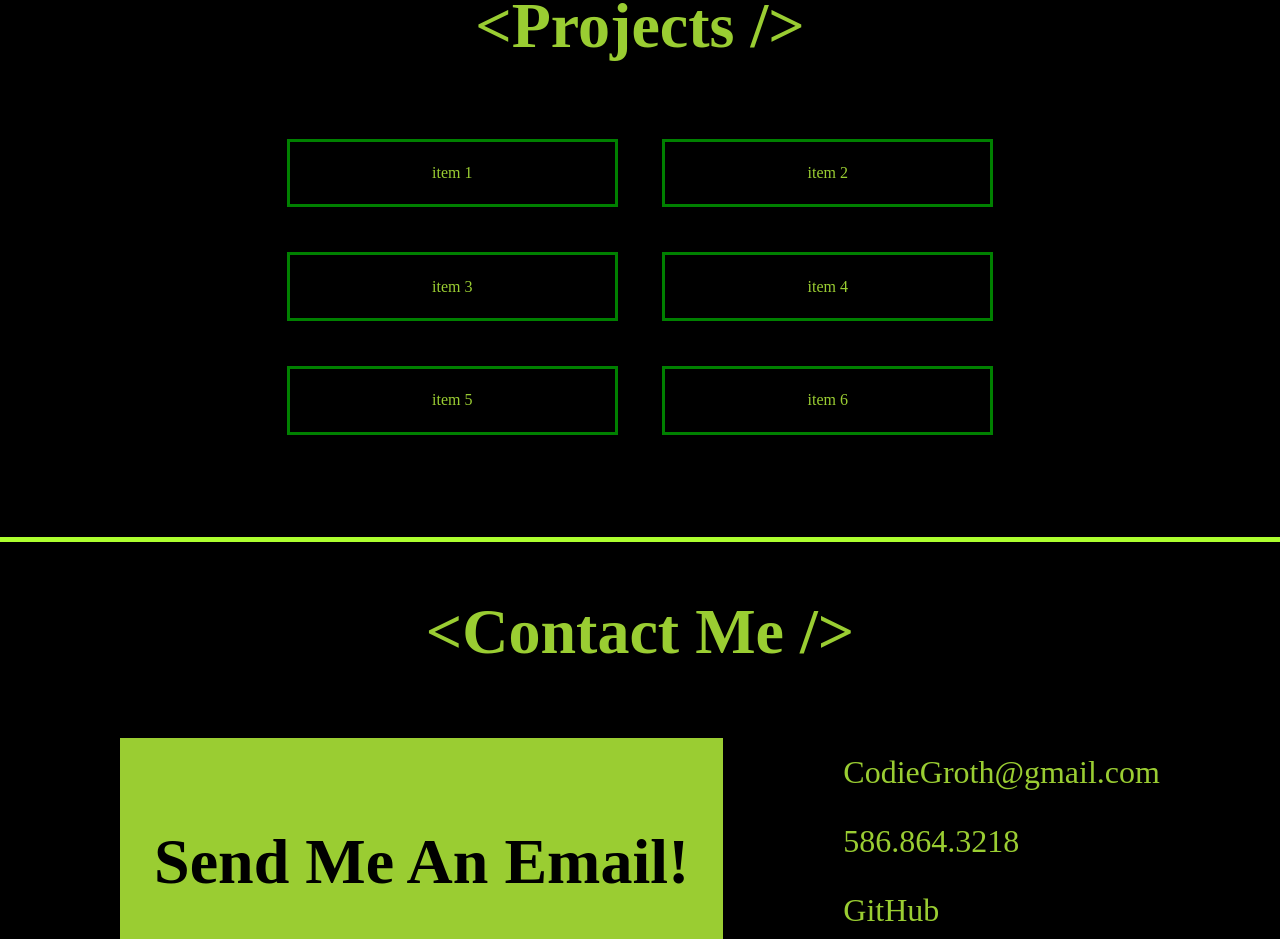
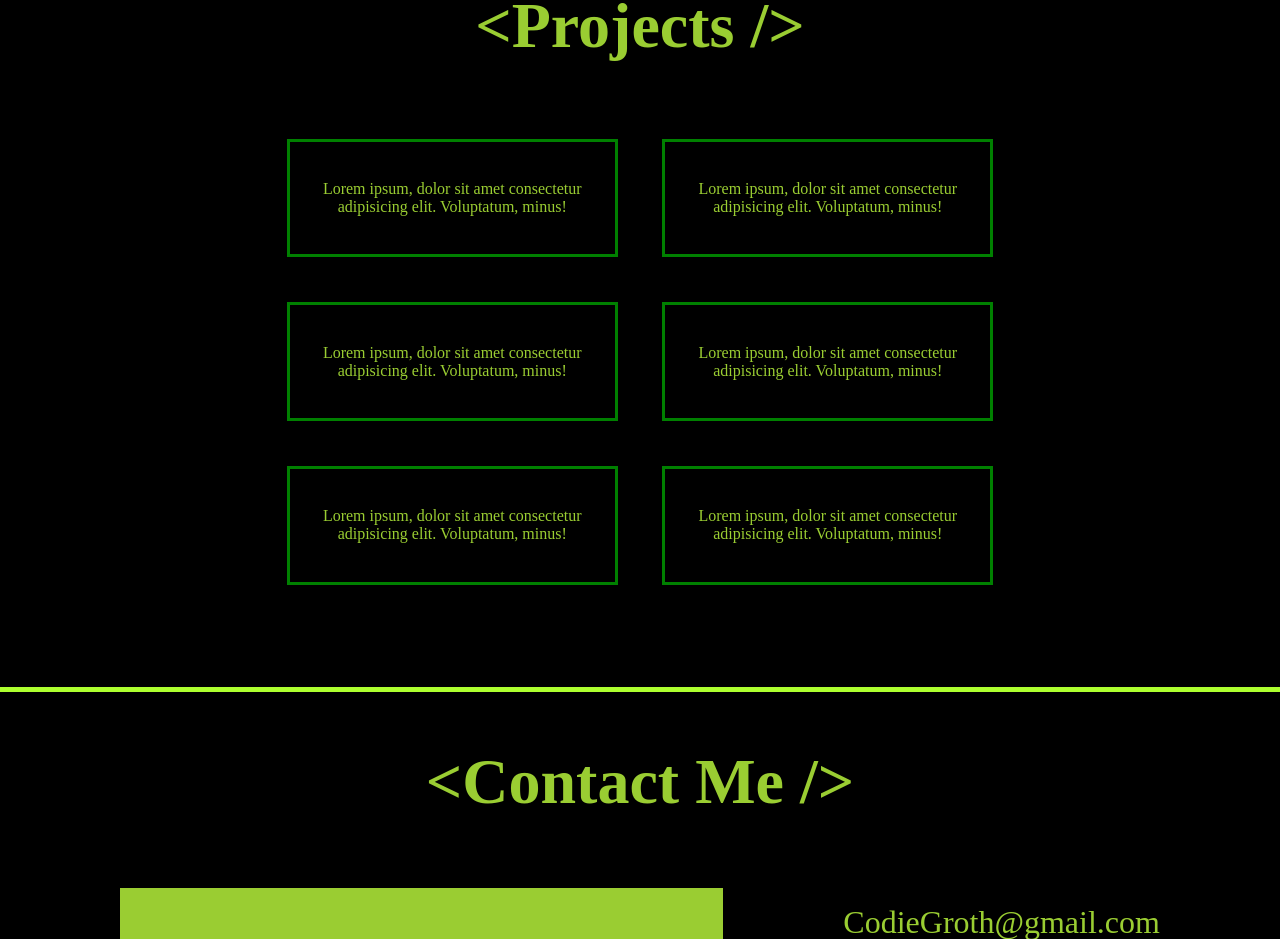
Before and after one commit to codiemaureen/codieCodes, a Next.js app: page / in a window 1280 px wide. Shown: the part 1100-2039 px from the top of the page. Built offline with nearby package versions, Linux system fonts and the light colour scheme.

Commit message:
Creating project component

```diff
--- /dev/null
+++ b/src/app/component/Project.jsx
@@ -0,0 +1,11 @@
+import styles from './Project.module.css';
+
+const Project = () => {
+  return (
+   <div className={styles.ProjectContainer}>
+    <p>Lorem ipsum, dolor sit amet consectetur adipisicing elit. Voluptatum, minus!</p>
+   </div>
+  )
+}
+
+export default Project
--- /dev/null
+++ b/src/app/component/Project.module.css
@@ -0,0 +1,3 @@
+.ProjectContainer{
+ color: yellowgreen;
+}
--- a/src/app/component/Projects.jsx
+++ b/src/app/component/Projects.jsx
@@ -1,16 +1,18 @@
 import styles from "./Projects.module.css";
+import Project from "./Project";
+
 
 const Projects = () => {
   return (
     <div className={styles.projects}>
       <h2>{`<Projects />`}</h2>
       <div className={styles.projectsContainer}>
-       <item className={styles.projectsItems}>item 1</item>
-       <item className={styles.projectsItems}>item 2</item>
-       <item className={styles.projectsItems}>item 3</item>
-       <item className={styles.projectsItems}>item 4</item>
-       <item className={styles.projectsItems}>item 5</item>
-       <item className={styles.projectsItems}>item 6</item>
+       <item className={styles.projectsItems}>{<Project />}</item>
+       <item className={styles.projectsItems}>{<Project />}</item>
+       <item className={styles.projectsItems}>{<Project />}</item>
+       <item className={styles.projectsItems}>{<Project />}</item>
+       <item className={styles.projectsItems}>{<Project />}</item>
+       <item className={styles.projectsItems}>{<Project />}</item>
       </div>
     </div>
   )
```
